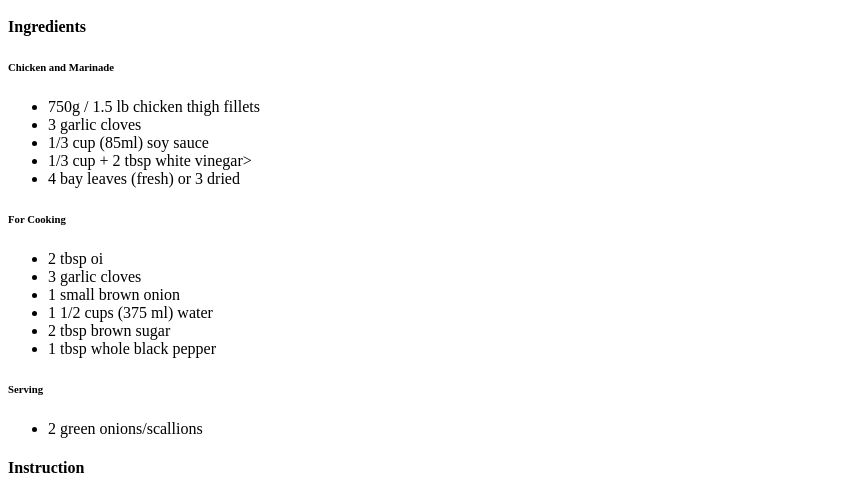
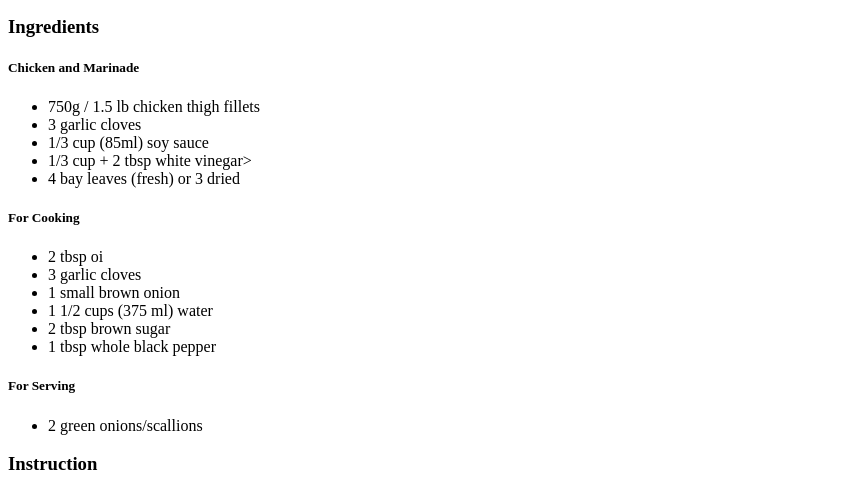
Before and after one commit to as-linus/odin-recipes, a plain HTML site: page recipes/chicken_adobo.html in a window 1280 px wide. Shown: the part 457-948 px from the top of the page, without its empty margins (0-857 px from the left). Drawn offline with Linux system fonts and the light colour scheme.

Commit message:
Changes the Type of Heading

```diff
--- a/recipes/chicken_adobo.html
+++ b/recipes/chicken_adobo.html
@@ -12,8 +12,8 @@
     <p>Filipino Chicken Adobo is the national dish of the Philippines and may well become your new favourite Asian chicken dish!<br>
        Just a few everyday ingredients I can practically guarantee you already have, its an effortless recipe that yields juicy,<br>
        tender chicken coated in a sweet savoury glaze with little pops of heat from peppercorns.</p>
-    <h4>Ingredients</h4>
-    <h6>Chicken and Marinade</h6>
+    <h3>Ingredients</h3>
+    <h5>Chicken and Marinade</h5>
     <ul>
         <li>750g / 1.5 lb chicken thigh fillets</li>
         <li>3 garlic cloves </li>
@@ -21,7 +21,7 @@
         <li>1/3 cup + 2 tbsp white vinegar></li>
         <li>4 bay leaves (fresh) or 3 dried</li>
     </ul>
-    <h6>For Cooking</h6>
+    <h5>For Cooking</h5>
     <ul>
         <li>2 tbsp oi</li>
         <li>3 garlic cloves</li>
@@ -30,11 +30,11 @@
         <li>2 tbsp brown sugar</li>
         <li>1 tbsp whole black pepper</li>
     </ul>
-    <h6>Serving</h6>
+    <h5>For Serving</h5>
     <ul>
         <li>2 green onions/scallions</li>
     </ul>
-    <h4>Instruction</h4>
+    <h3>Instruction</h3>
     <ol>
         <li>Combine Chicken and Marinade ingredients in a bowl. Marinate for at least 20 minutes, or up to overnight.</li>
         <li>Heat 1 tbsp oil in a skillet over high heat. Remove chicken from marinade (reserve marinade) and place in the pan. Sear both sides until browned - about 1 minute on each side. Do not cook the chicken all the way through.</li>
```
Also changed, not shown: recipes/Lumpiang_Sariwa.html (+2 -2 lines).
